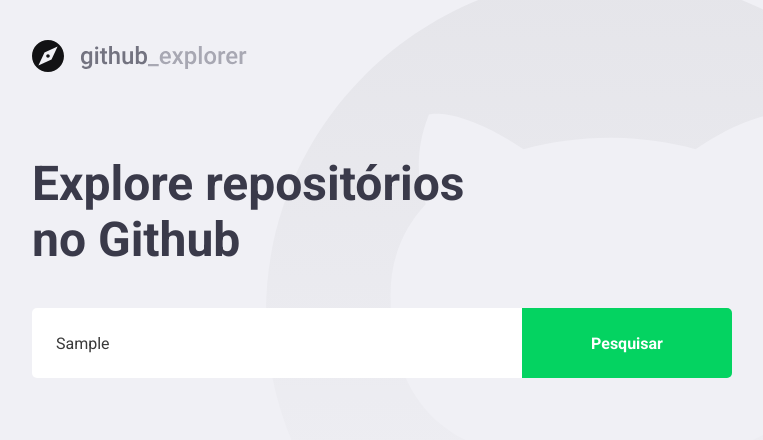
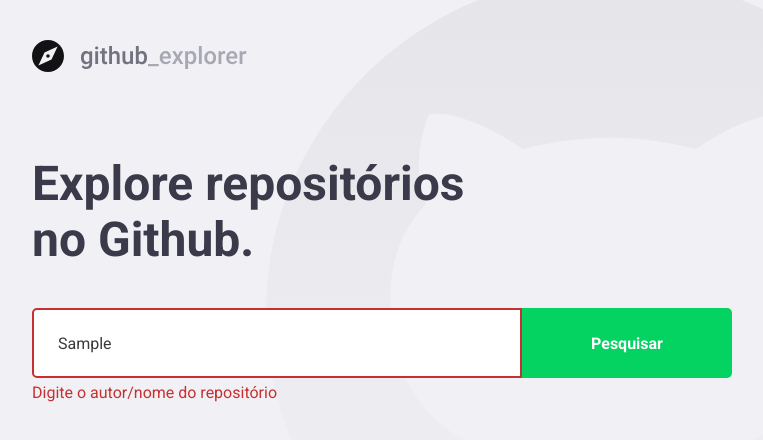
Before and after one commit to Guilherme-Farias/Github-Explorer, a React (Create React App) app: page / in a window 1280 px wide. Both pictures are taken after typing "Sample" into the empty fields and a click on the button "Pesquisar". Shown: the top 440 px of the page, without its empty margins (148-911 px from the left). Built offline with nearby package versions, Linux system fonts and the light colour scheme; no server answers.

Commit message:
Lidando com erros

```diff
--- a/src/pages/Dashboard/index.tsx
+++ b/src/pages/Dashboard/index.tsx
@@ -4,7 +4,7 @@
 
 import logoImg from '../../assets/logo.svg';
 
-import { Title, Form, Repositories } from './styles';
+import { Title, Form, Repositories, Error } from './styles';
 
 interface Repository {
   full_name: string;
@@ -16,6 +16,7 @@
 }
 
 const Dashboard: React.FC = () => {
+  const [inputError, setInputError] = useState('');
   const [newRepo, setNewRepo] = useState('');
   const [repositories, setRepositories] = useState<Repository[]>([]);
 
@@ -23,16 +24,27 @@
     event: FormEvent<HTMLFormElement>,
   ): Promise<void> {
     event.preventDefault();
-    const response = await api.get<Repository>(`repos/${newRepo}`);
-    const repository = response.data;
-    setRepositories([...repositories, repository]);
+
+    if (!inputError) {
+      setInputError('Digite o autor/nome do repositório');
+      return;
+    }
+
+    try {
+      const response = await api.get<Repository>(`repos/${newRepo}`);
+      const repository = response.data;
+      setRepositories([...repositories, repository]);
+      setInputError('');
+    } catch {
+      setInputError('Erro na busca por esse repositório');
+    }
   }
 
   return (
     <>
       <img src={logoImg} alt="Github Explorer logo" />
-      <Title>Explore repositórios no Github</Title>
-      <Form onSubmit={handleAddRepository}>
+      <Title>Explore repositórios no Github.</Title>
+      <Form hasError={!!inputError} onSubmit={handleAddRepository}>
         <input
           value={newRepo}
           onChange={e => setNewRepo(e.target.value)}
@@ -40,6 +52,7 @@
         />
         <button type="submit">Pesquisar</button>
       </Form>
+      {inputError && <Error>{inputError}</Error>}
 
       <Repositories>
         {repositories.map(repository => (
--- a/src/pages/Dashboard/styles.ts
+++ b/src/pages/Dashboard/styles.ts
@@ -1,5 +1,9 @@
-import styled from 'styled-components';
+import styled, { css } from 'styled-components';
 import { shade } from 'polished';
+
+interface FormProps {
+  hasError: boolean;
+}
 
 export const Title = styled.h1`
   color: #3a3a4a;
@@ -10,7 +14,7 @@
   line-height: 56px;
 `;
 
-export const Form = styled.form`
+export const Form = styled.form<FormProps>`
   display: flex;
   margin-top: 40px;
   max-width: 700px;
@@ -22,6 +26,12 @@
     height: 70px;
     padding: 0 24px;
     color: #3a3a3a;
+    border: 2px solid #ffffff;
+    ${props =>
+      props.hasError &&
+      css`
+        border: 2px solid #c53030;
+      `}
     &::placeholder {
       color: #a8a8b3;
     }
@@ -93,3 +103,9 @@
     }
   }
 `;
+
+export const Error = styled.span`
+  display: block;
+  color: #c53030;
+  margin-top: 5px;
+`;
```
